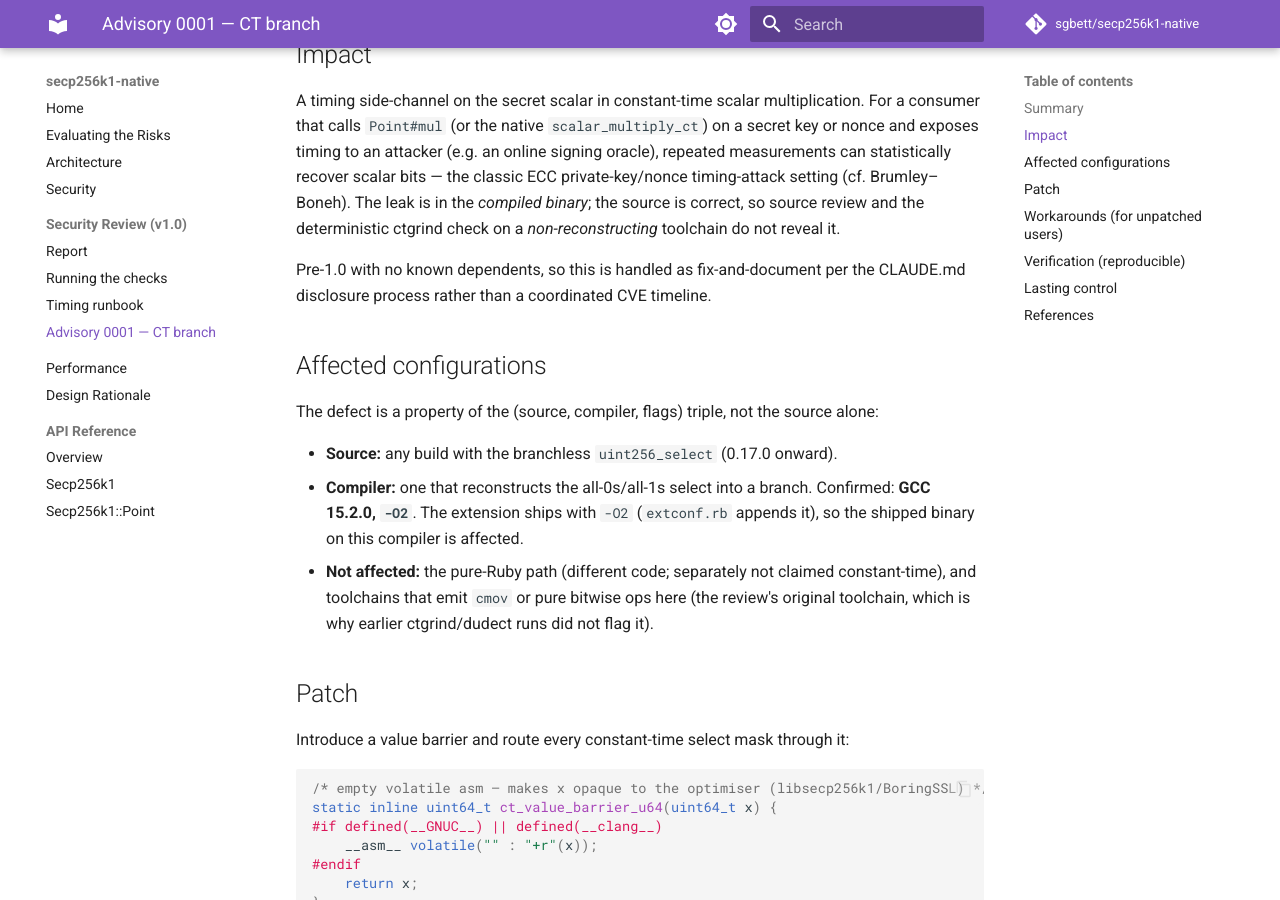
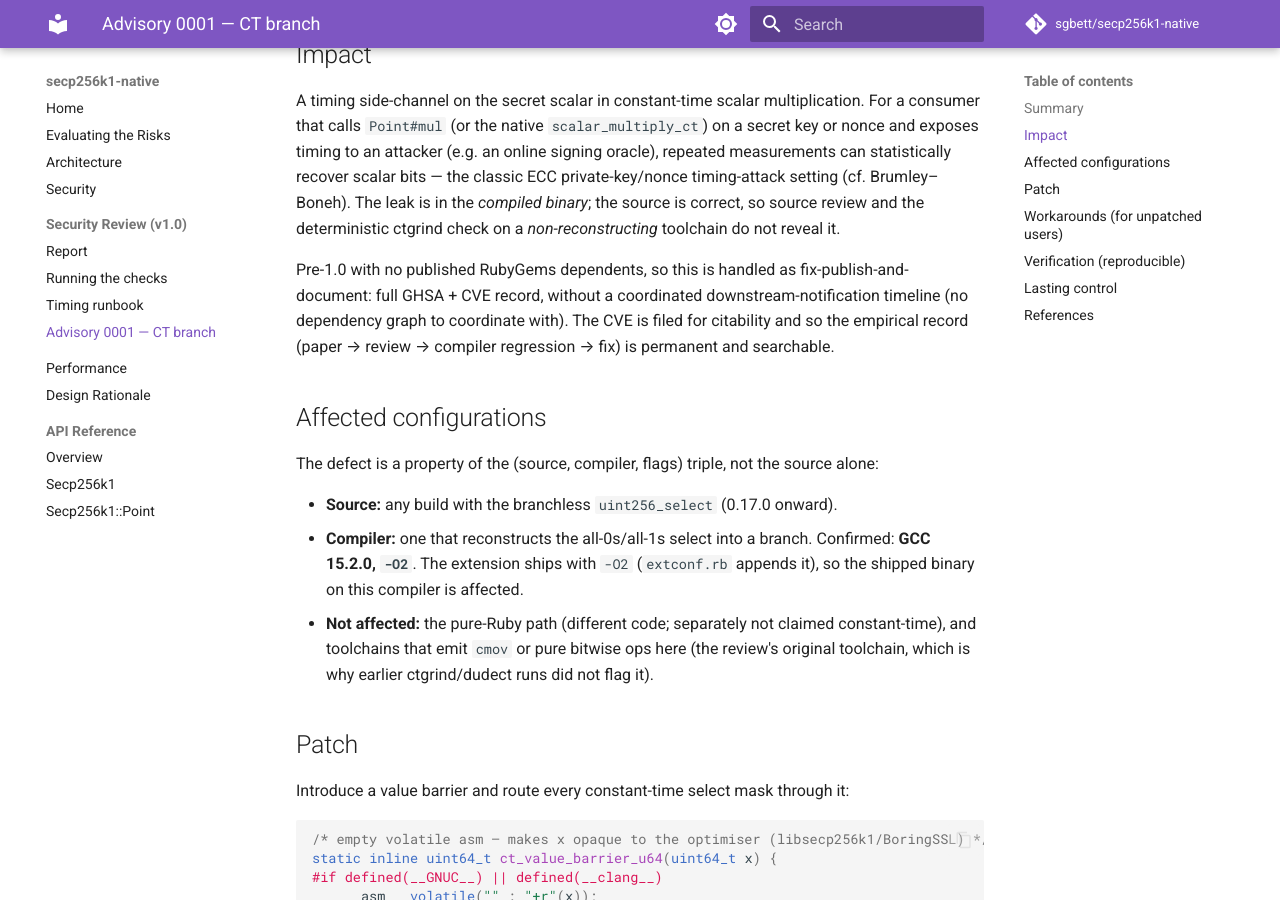
Before and after one commit to sgbett/secp256k1-native, an MkDocs documentation site: the page built from docs/advisories/0001-compiler-reconstructed-ct-branch.md, in a window 1280 px wide and 900 px high, scrolled down 1204 px. Built offline with MkDocs 1.6.1 and Material for MkDocs 9.7.7, drawn with Linux system fonts in a browser that asks for light colours; comment, search, counter and statistics services are not loaded.

Commit message:
docs(advisory): clarify disclosure path as GHSA + CVE
The original draft framed disclosure as "fix-and-document per CLAUDE.md,
rather than a coordinated CVE timeline" — accurate when the advisory was
written, stale now that the chosen path is Option 4 (full GHSA + CVE).
Rephrase to make the actual disclosure shape explicit: GHSA + CVE record,
no coordinated downstream-notification timeline (no published dependents
to coordinate with), CVE filed for citability and to make the empirical
record (paper → review → compiler regression → fix) permanent.

The advisory's other version-tagged field ("Patched in: Unreleased (this
fix)") is intentionally left as-is until the release tag is assigned —
will update with the tag at publication time, per the review note.

Refs #25, PR #32 review.

Co-Authored-By: Claude Opus 4.7 (1M context) <noreply@anthropic.com>

```diff
--- a/docs/advisories/0001-compiler-reconstructed-ct-branch.md
+++ b/docs/advisories/0001-compiler-reconstructed-ct-branch.md
@@ -43,8 +43,11 @@ scalar bits — the classic ECC private-key/nonce timing-attack setting
 so source review and the deterministic ctgrind check on a *non-reconstructing*
 toolchain do not reveal it.
 
-Pre-1.0 with no known dependents, so this is handled as fix-and-document per the
-CLAUDE.md disclosure process rather than a coordinated CVE timeline.
+Pre-1.0 with no published RubyGems dependents, so this is handled as
+fix-publish-and-document: full GHSA + CVE record, without a coordinated
+downstream-notification timeline (no dependency graph to coordinate with).
+The CVE is filed for citability and so the empirical record (paper → review →
+compiler regression → fix) is permanent and searchable.
 
 ## Affected configurations
 
```
